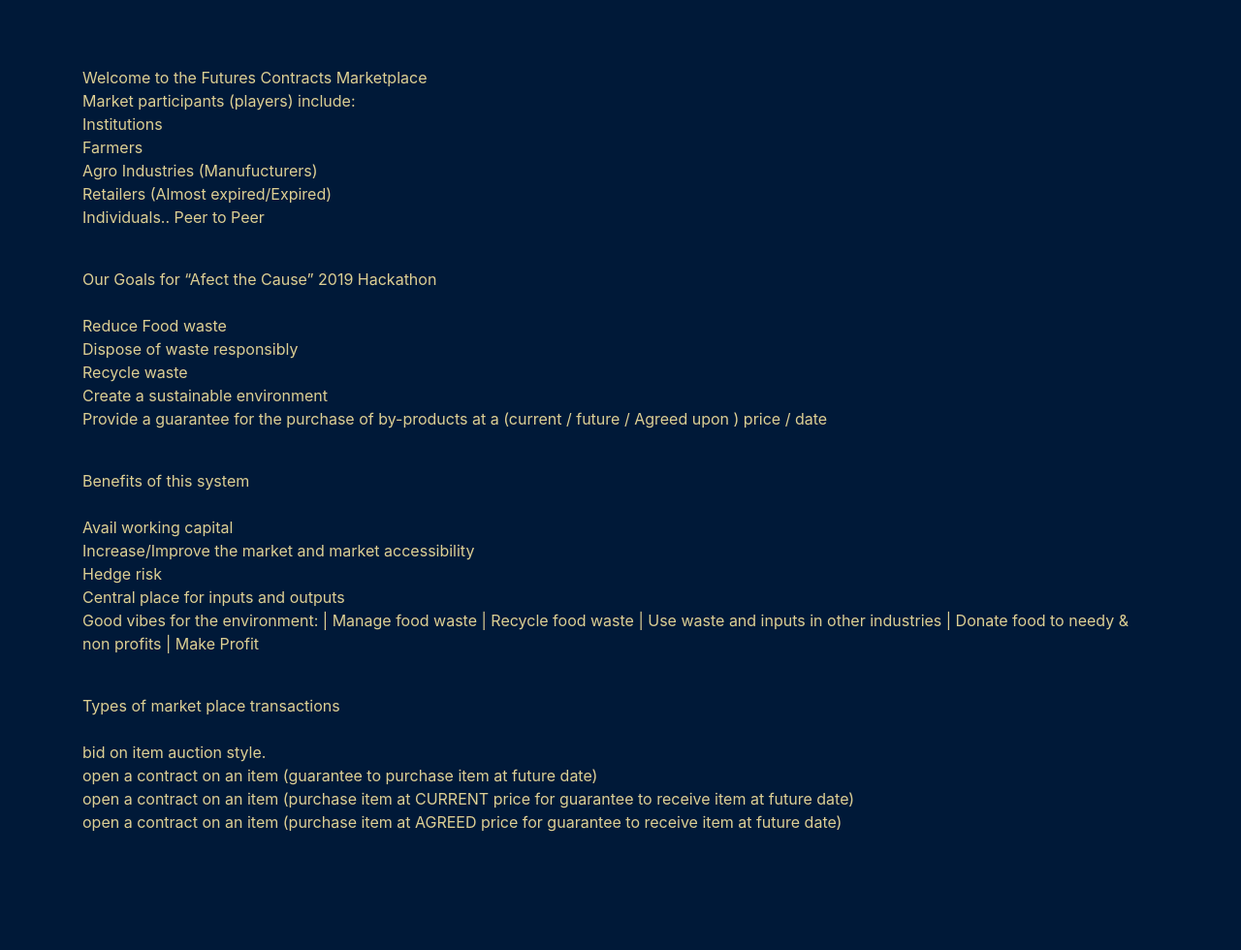
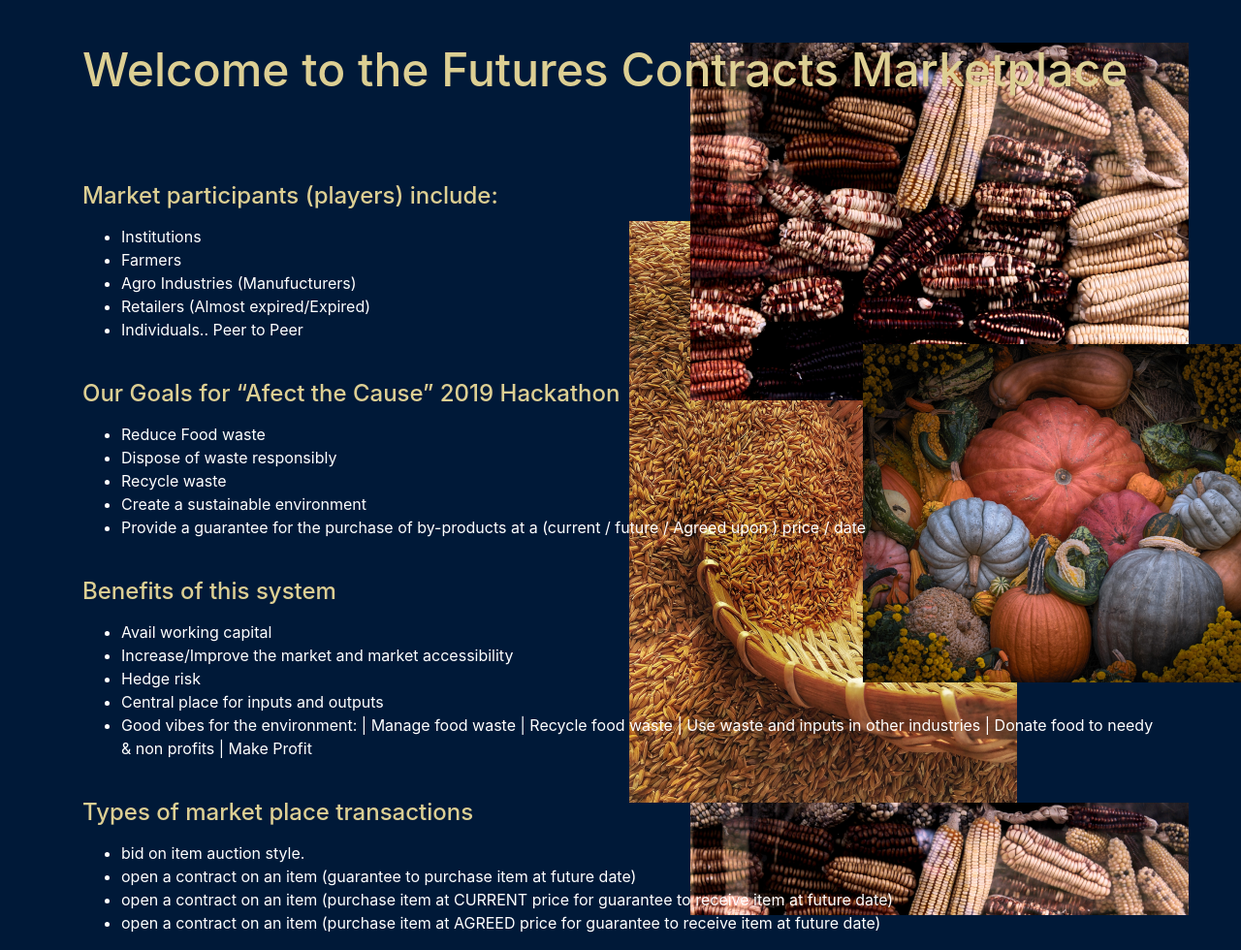
Before and after one commit to alekconservis/futures, a Django app: page / in a window 1280 px wide. Shown: the part 56-1036 px from the top of the page at 97% size. Before the commit the page ends 932 px from the top, so only its background shows below. Run offline with Django 3.2, Linux system fonts and the light colour scheme; some libraries are stand-ins or nearby versions.

```diff
--- a/futures/website/templates/website/index.html
+++ b/futures/website/templates/website/index.html
@@ -1,42 +1,54 @@
 {% extends "website/base_template.html" %}
     {% block body %}
+      <div style="background:url('../../static/Image.png'); height: 100px; width:200px;    height: 900px;
+    width: 631px;
+    position: absolute;
+    right: 0;
+    z-index: -100;"></div>
+      <div>
+          <p style="font-weight: 500;font-size: 48px;line-height: 56px;">Welcome to the Futures Contracts Marketplace</p>
+         <br><br><br> <p style="font-weight: 500;font-size: 24px;line-height: 28px;">Market participants (players) include:</p>
 
-      <div>
-        <br>Welcome to the Futures Contracts Marketplace
-        <p>
-          Market participants (players) include:
-            <br>Institutions
-            <br>Farmers
-            <br>Agro Industries (Manufucturers)
-            <br>Retailers (Almost expired/Expired)
-            <br>Individuals.. Peer to Peer
+            <ul>
+                <li  style="color:white;">Institutions</li>
+                <li  style="color:white;">Farmers</li>
+                <li  style="color:white;">Agro Industries (Manufucturers)</li>
+                <li  style="color:white;">Retailers (Almost expired/Expired)</li>
+                <li  style="color:white;">Individuals.. Peer to Peer</li>
+            </ul>
+
         </p>
 
-        <br>Our Goals for “Afect the Cause” 2019 Hackathon
-        <p>
-            <br>Reduce Food waste
-            <br>Dispose of waste responsibly
-            <br>Recycle waste
-            <br>Create a sustainable environment
-            <br>Provide a guarantee for the purchase of by-products at a (current / future / Agreed upon ) price / date
-        </p>
+        <br>
+        <p style="font-weight: 500;font-size: 24px;line-height: 28px;">Our Goals for “Afect the Cause” 2019 Hackathon</p>
 
-        <br>Benefits of this system
-        <p>
-            <br>Avail working capital
-            <br>Increase/Improve the market and market accessibility
-            <br>Hedge risk
-            <br>Central place for inputs and outputs
-            <br>Good vibes for the environment: | Manage food waste | Recycle food waste | Use waste and inputs in other industries | Donate food to needy & non profits | Make Profit
-        </p>
+            <ul>
+                <li style="color:white;" >Reduce Food waste</li>
+                <li style="color:white;" >Dispose of waste responsibly</li>
+                <li style="color:white;" >Recycle waste</li>
+                <li style="color:white;" >Create a sustainable environment</li>
+                <li style="color:white;" >Provide a guarantee for the purchase of by-products at a (current / future / Agreed upon ) price / date</li>
+            </ul>
 
-        <br>Types of market place transactions
-        <p>
-            <br>bid on item auction style.
-            <br>open a contract on an item (guarantee to purchase item at future date)
-            <br>open a contract on an item (purchase item at CURRENT price for guarantee to receive item at future date)
-            <br>open a contract on an item (purchase item at AGREED price for guarantee to receive item at future date)
-        </p>
+        <br>
+        <p style="font-weight: 500;font-size: 24px;line-height: 28px;">Benefits of this system</p>
+        <ul>
+            <li style="color:white;" >Avail working capital
+            <li style="color:white;" >Increase/Improve the market and market accessibility
+            <li style="color:white;" >Hedge risk
+            <li style="color:white;" >Central place for inputs and outputs
+            <li style="color:white;" >Good vibes for the environment: | Manage food waste | Recycle food waste | Use waste and inputs in other industries | Donate food to needy & non profits | Make Profit
+        </ul>
+
+
+        <br>
+          <p style="font-weight: 500;font-size: 24px;line-height: 28px;">Types of market place transactions</p>
+          <ul>
+              <li style="color:white;" >bid on item auction style.</li>
+              <li style="color:white;" >open a contract on an item (guarantee to purchase item at future date)</li>
+              <li style="color:white;" >open a contract on an item (purchase item at CURRENT price for guarantee to receive item at future date)</li>
+              <li style="color:white;" >open a contract on an item (purchase item at AGREED price for guarantee to receive item at future date)</li>
+          </ul>
 
 
 
```
Also changed, not shown: futures/website/templates/website/products.html (+2 -10 lines), futures/website/static/Image.png (added).
